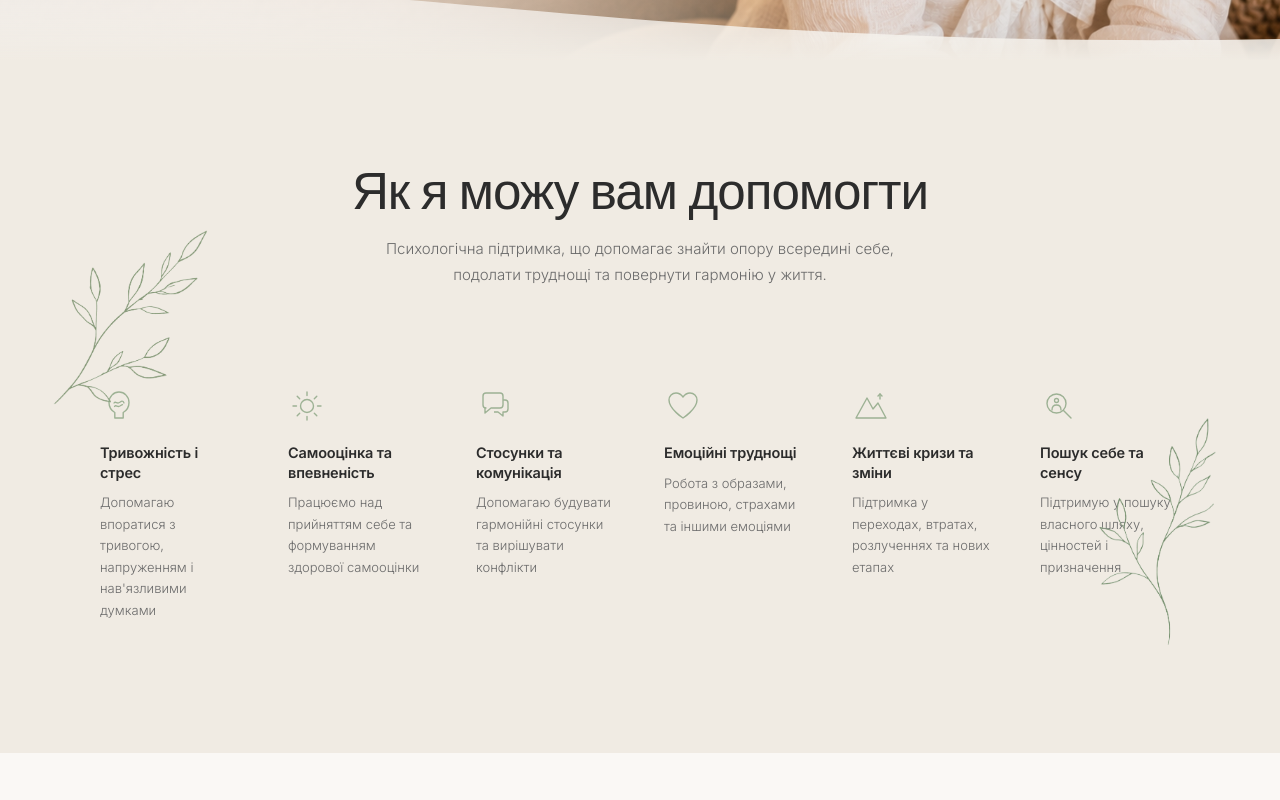
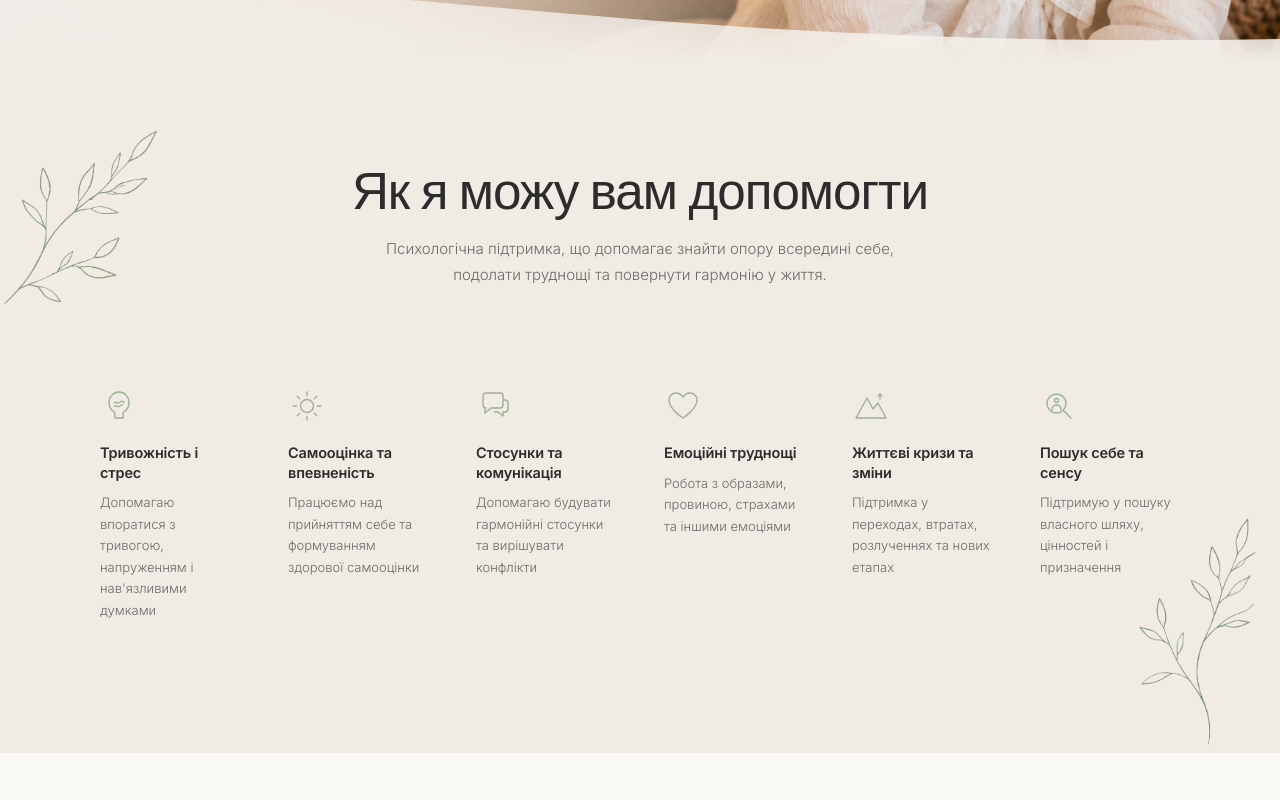
Before and after one commit to danylonahorniuk/psychologist-landing, a Next.js app: page / in a window 1280 px wide. Shown: the part 740-1540 px from the top of the page. Built offline with nearby package versions, Linux system fonts and the light colour scheme.

Commit message:
fix: use centered decor-wrap to keep branches near content on all screen widths

```diff
--- a/app/globals.css
+++ b/app/globals.css
@@ -315,7 +315,7 @@ body {
 @media (max-width: 900px) { .how-grid { grid-template-columns: 1fr; gap: 40px; } }
 .how-content-pad {
   position: relative;
-  zIndex: 1;
+  z-index: 1;
   max-width: 1280px;
   margin: 0 auto;
   padding: 60px 80px 80px;
@@ -368,6 +368,18 @@ body {
 }
 @media (max-width: 900px) { .contact-grid { grid-template-columns: 1fr; gap: 48px; } }
 
+/* Decorative wrap — centered container for branch images, keeps them near content on wide screens */
+.decor-wrap {
+  position: absolute;
+  top: 0;
+  bottom: 0;
+  left: 50%;
+  transform: translateX(-50%);
+  width: 100%;
+  max-width: 1500px;
+  pointer-events: none;
+}
+
 /* Footer */
 .footer-grid {
   display: grid;
--- a/components/Testimonials.tsx
+++ b/components/Testimonials.tsx
@@ -69,17 +69,17 @@ export default function Testimonials() {
         }
       `}</style>
 
-      <div style={{ position: "relative", zIndex: 2, maxWidth: "1280px", margin: "0 auto" }}>
-
-        {/* Herb — top-right, relative to content box */}
-        <div style={{ position: "absolute", top: "80px", right: "-60px", width: "340px", height: "310px", pointerEvents: "none", zIndex: 10 }}>
+      {/* Decorative branches — centered max-width wrapper keeps them near content on any screen */}
+      <div className="decor-wrap">
+        <div style={{ position: "absolute", top: "80px", right: "0", width: "340px", height: "310px", pointerEvents: "none", zIndex: 10 }}>
           <Image src="/herb.png" alt="" fill style={{ objectFit: "contain", objectPosition: "top right" }} sizes="340px" />
         </div>
-
-        {/* Branch — bottom-left, relative to content box */}
-        <div style={{ position: "absolute", bottom: "-55px", left: "-60px", width: "320px", height: "380px", pointerEvents: "none", zIndex: 10 }}>
+        <div style={{ position: "absolute", bottom: "-55px", left: "0", width: "320px", height: "380px", pointerEvents: "none", zIndex: 10 }}>
           <Image src="/testimonials-branch-bottom.png" alt="" fill style={{ objectFit: "contain", objectPosition: "bottom left" }} sizes="260px" />
         </div>
+      </div>
+
+      <div style={{ position: "relative", zIndex: 2, maxWidth: "1280px", margin: "0 auto" }}>
 
         {/* Header */}
         <div style={{ textAlign: "center", marginBottom: "64px" }}>
--- a/components/Topics.tsx
+++ b/components/Topics.tsx
@@ -70,17 +70,17 @@ export default function Topics() {
   return (
     <section className="s-pad" style={{ background: "var(--bg-warm)", position: "relative" }}>
 
-      <div style={{ maxWidth: "1280px", margin: "0 auto", position: "relative", zIndex: 1 }}>
-
-        {/* Left branch — relative to content box, not section */}
-        <div style={{ position: "absolute", top: "60px", left: "-60px", width: "220px", height: "420px", pointerEvents: "none" }}>
+      {/* Decorative branches — centered max-width wrapper keeps them near content on any screen */}
+      <div className="decor-wrap">
+        <div style={{ position: "absolute", top: "60px", left: "-30px", width: "220px", height: "420px", pointerEvents: "none" }}>
           <Image src="/topics-left.png" alt="" fill style={{ objectFit: "contain", objectPosition: "top left" }} sizes="220px" />
         </div>
-
-        {/* Right branch — relative to content box, not section */}
-        <div style={{ position: "absolute", bottom: "-20px", right: "-50px", width: "200px", height: "380px", pointerEvents: "none" }}>
+        <div style={{ position: "absolute", bottom: "-20px", right: "-10px", width: "200px", height: "380px", pointerEvents: "none" }}>
           <Image src="/topics-right.png" alt="" fill style={{ objectFit: "contain", objectPosition: "bottom right" }} sizes="200px" />
         </div>
+      </div>
+
+      <div style={{ maxWidth: "1280px", margin: "0 auto", position: "relative", zIndex: 1 }}>
 
         {/* Centered heading */}
         <div style={{ textAlign: "center", marginBottom: "72px" }}>
```
